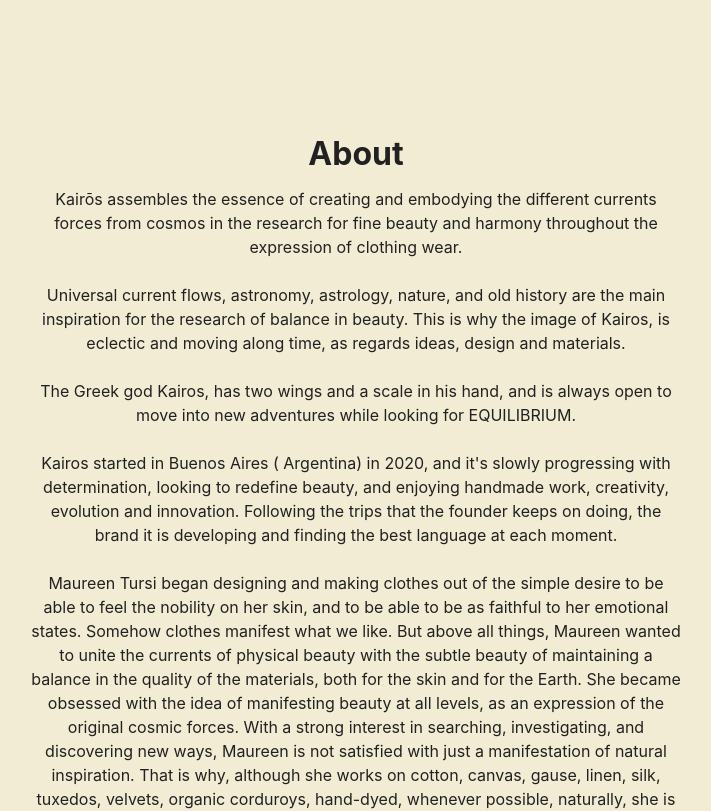
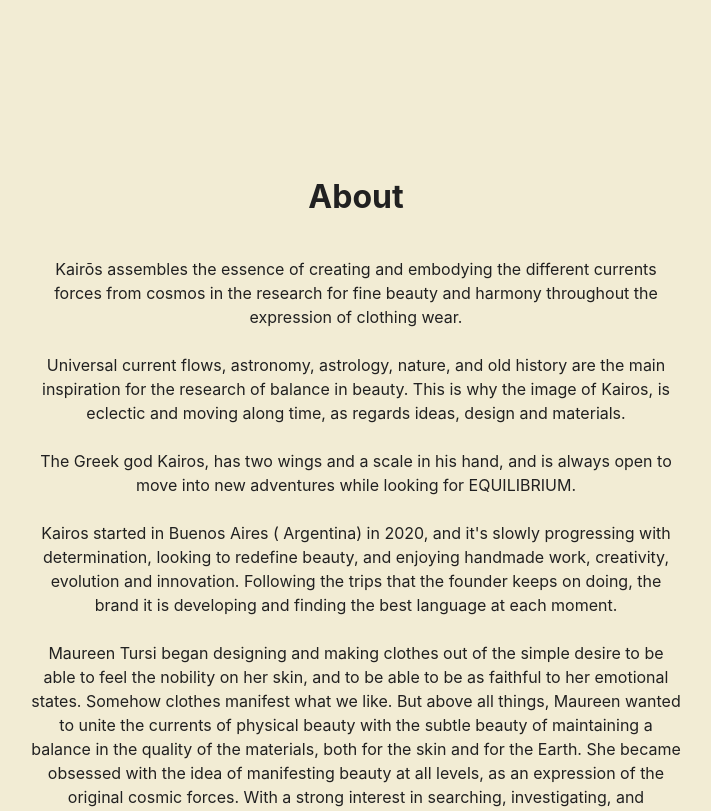
Before and after one commit to Zsolt1990/Kairos, a Gatsby site: page / in a window 1280 px wide. Shown: the part 760-1571 px from the top of the page, without its empty margins (284-995 px from the left). Built offline with nearby package versions, Linux system fonts and the light colour scheme; Gatsby itself is replaced by a stand-in of ours.

Commit message:
style change in contentblock

```diff
--- a/src/components/ContentBlock/styles.css
+++ b/src/components/ContentBlock/styles.css
@@ -1,7 +1,12 @@
 .content-block {
     max-width: 650px;
     margin: 0 auto;
-    padding: 0 1rem;
+    padding: 1rem;
     line-height: 1.5rem;
    text-align: center;
 }
+
+h1 {
+    font-size: 2em;
+    margin: 3rem;
+}
```
